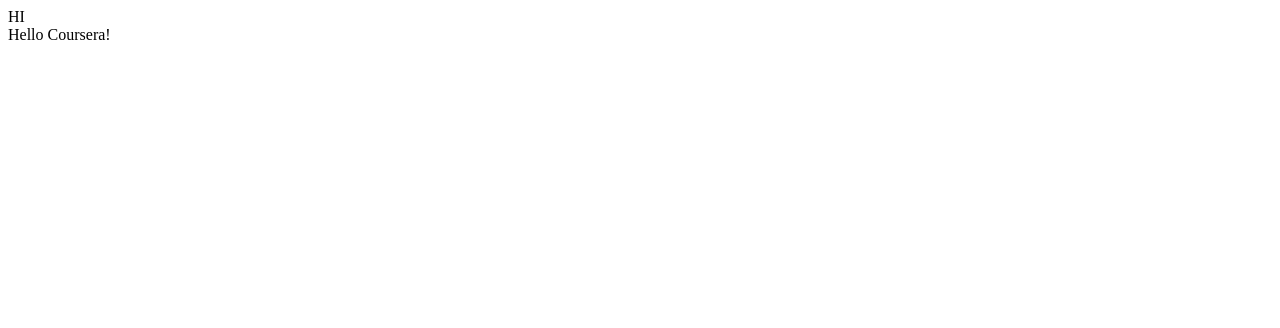
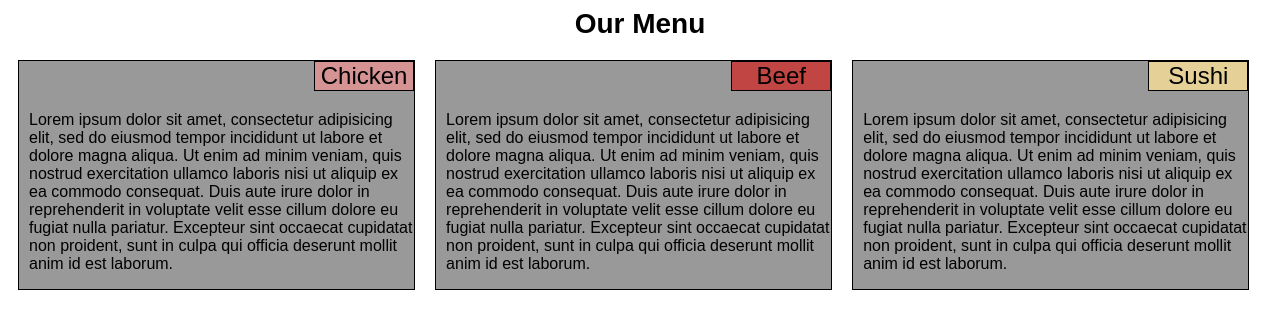
Before and after one commit to olympiostar/coursera_assignment, a plain HTML site: page module2-solution/index.html in a window 1280 px wide. Drawn offline with Linux system fonts and the light colour scheme.

Commit message:
complete

```diff
--- /dev/null
+++ b/module2-solution/css/module2_css.css
@@ -0,0 +1,101 @@
+
+* {
+  box-sizing: border-box;
+  font-family: Arial, Helvetica, sans-serif;
+}
+
+
+
+h1 {
+  margin-bottom: 15px;
+  margin: 0;
+  padding: 0;
+  text-align: center;
+  font-size: 175%;
+}
+
+.box{
+   float: left;
+   border: 1px solid black;
+   background-color: #999999;
+   padding-left: 10px;
+}
+
+
+#d1{
+  float: right;
+  background-color: #D59393;
+  border: 1px solid black;
+  width: 100px;
+  text-align: center;
+  font-size: 150%;
+
+}
+
+#d2{
+  float: right;
+  background-color: #C14543;
+  border: 1px solid black;
+  width: 100px;
+  text-align: center;
+  font-size: 150%;
+}
+#d3{
+  float: right;
+  background-color: #E5D198;
+  border: 1px solid black;
+  width: 100px;
+  text-align: center;
+  font-size: 150%;
+
+}
+
+.p{
+  clear: both;
+  margin-top: 50px;
+  font-size: 100%;
+}
+
+
+/********** Desktop **********/
+@media (min-width: 992px) {
+  .col {
+    float: left;
+    width: 33%;
+    padding: 10px;
+    margin-top: 10px;
+    overflow: auto;
+
+  }
+}
+
+/********** Tablet only **********/
+@media (min-width: 768px) and (max-width: 991px) {
+  .col {
+    float: left;
+    width: 50%;
+    padding: 10px;
+    margin-top: 10px;
+    overflow: auto;
+
+  }
+  .col:nth-child(2n+1).col:last-child {
+    float: left;
+    width: 100%;
+    padding: 10px;
+    margin-top: 10px;
+    overflow: auto;
+
+  }
+}
+
+/********** Mobile only **********/
+@media (min-width: 1px) and (max-width: 767px) {
+  .col {
+    float: left;
+    width: 100%;
+    padding: 10px;
+    margin-top: 10px;
+    overflow: auto;
+  }
+}
--- a/module2-solution/index.html
+++ b/module2-solution/index.html
@@ -1,11 +1,45 @@
 <!DOCTYPE html>
 <html>
 <head>
-	<title>Hello Coursera</title>
+	<meta charset="utf-8">
+	<meta name="viewport" content="width=device-width, initial-scale=1">
+	<title>Module2 Assignment</title>
+	<link rel="stylesheet" href="css/module2_css.css">
 </head>
+
 <body>
 
-<div>HI</div> Hello Coursera!
+	<h1>Our Menu</h1>
+
+	<div class="container-fluid">
+		<div class="row">
+
+			<section class="col">
+	  			<section class="box">
+	  				<div id=d1>Chicken</div>
+	  					<p class="p">Lorem ipsum dolor sit amet, consectetur adipisicing elit, sed do eiusmod tempor incididunt ut labore et dolore magna aliqua. Ut enim ad minim veniam, quis nostrud exercitation ullamco laboris nisi ut aliquip ex ea commodo consequat. Duis aute irure dolor in reprehenderit in voluptate velit esse cillum dolore eu fugiat nulla pariatur. Excepteur sint occaecat cupidatat non proident, sunt in culpa qui officia deserunt mollit anim id est laborum.</p>
+		  		</section>
+		  	</section>
+
+		  	<section class="col">
+		  		<section class="box">
+		  			<div id=d2>Beef</div>
+	  					<p class="p">Lorem ipsum dolor sit amet, consectetur adipisicing elit, sed do eiusmod tempor incididunt ut labore et dolore magna aliqua. Ut enim ad minim veniam, quis nostrud exercitation ullamco laboris nisi ut aliquip ex ea commodo consequat. Duis aute irure dolor in reprehenderit in voluptate velit esse cillum dolore eu fugiat nulla pariatur. Excepteur sint occaecat cupidatat non proident, sunt in culpa qui officia deserunt mollit anim id est laborum.</p>
+	  			</section>
+	  		</section>
+
+
+
+			<section class="col">
+	  			<section class="box">
+	  				<div id=d3>Sushi</div>
+						<p class="p">Lorem ipsum dolor sit amet, consectetur adipisicing elit, sed do eiusmod tempor incididunt ut labore et dolore magna aliqua. Ut enim ad minim veniam, quis nostrud exercitation ullamco laboris nisi ut aliquip ex ea commodo consequat. Duis aute irure dolor in reprehenderit in voluptate velit esse cillum dolore eu fugiat nulla pariatur. Excepteur sint occaecat cupidatat non proident, sunt in culpa qui officia deserunt mollit anim id est laborum.</p>
+	  			</section>
+	  		</section>
+
+
+		</div>
+	</div>
 
 </body>
 </html>
```
